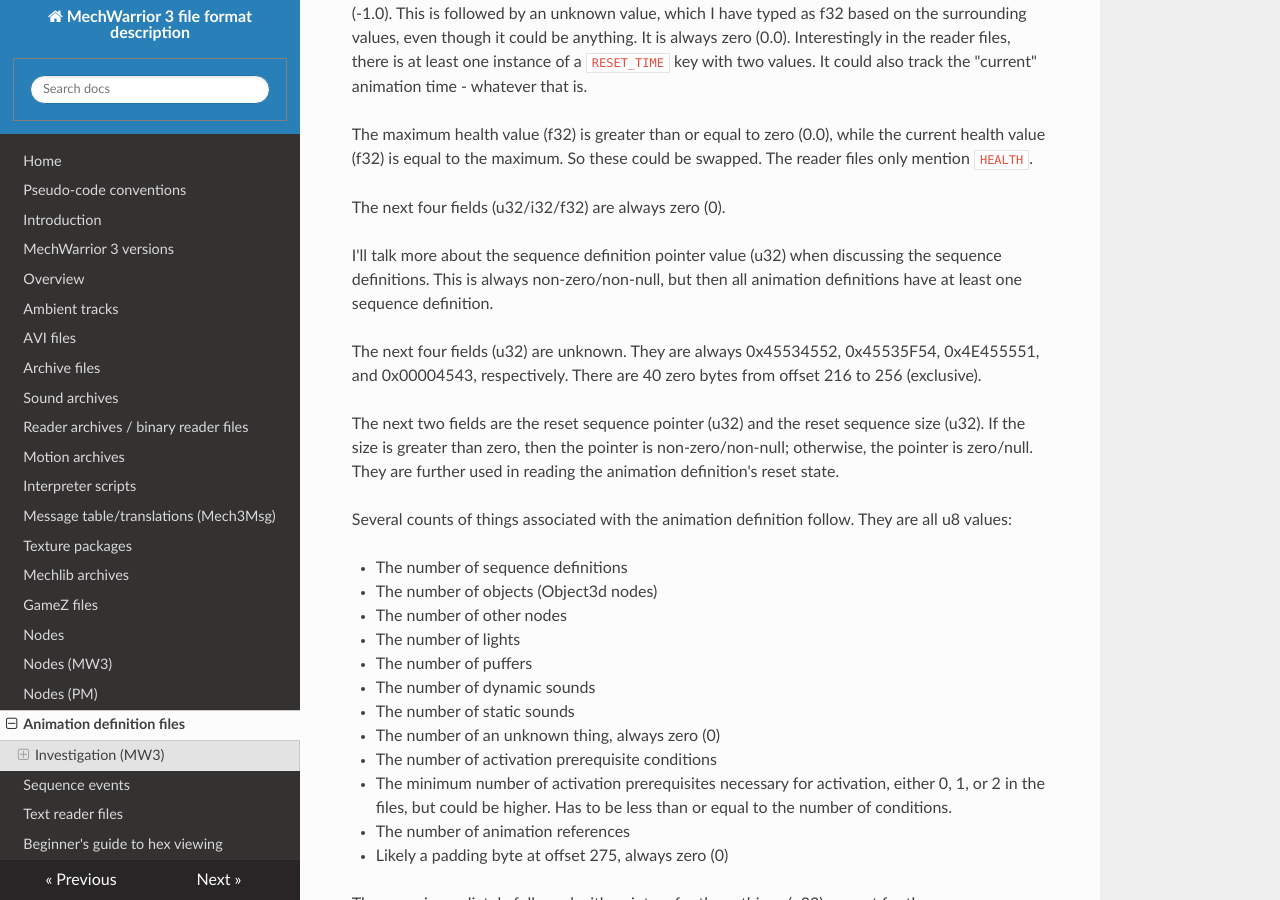
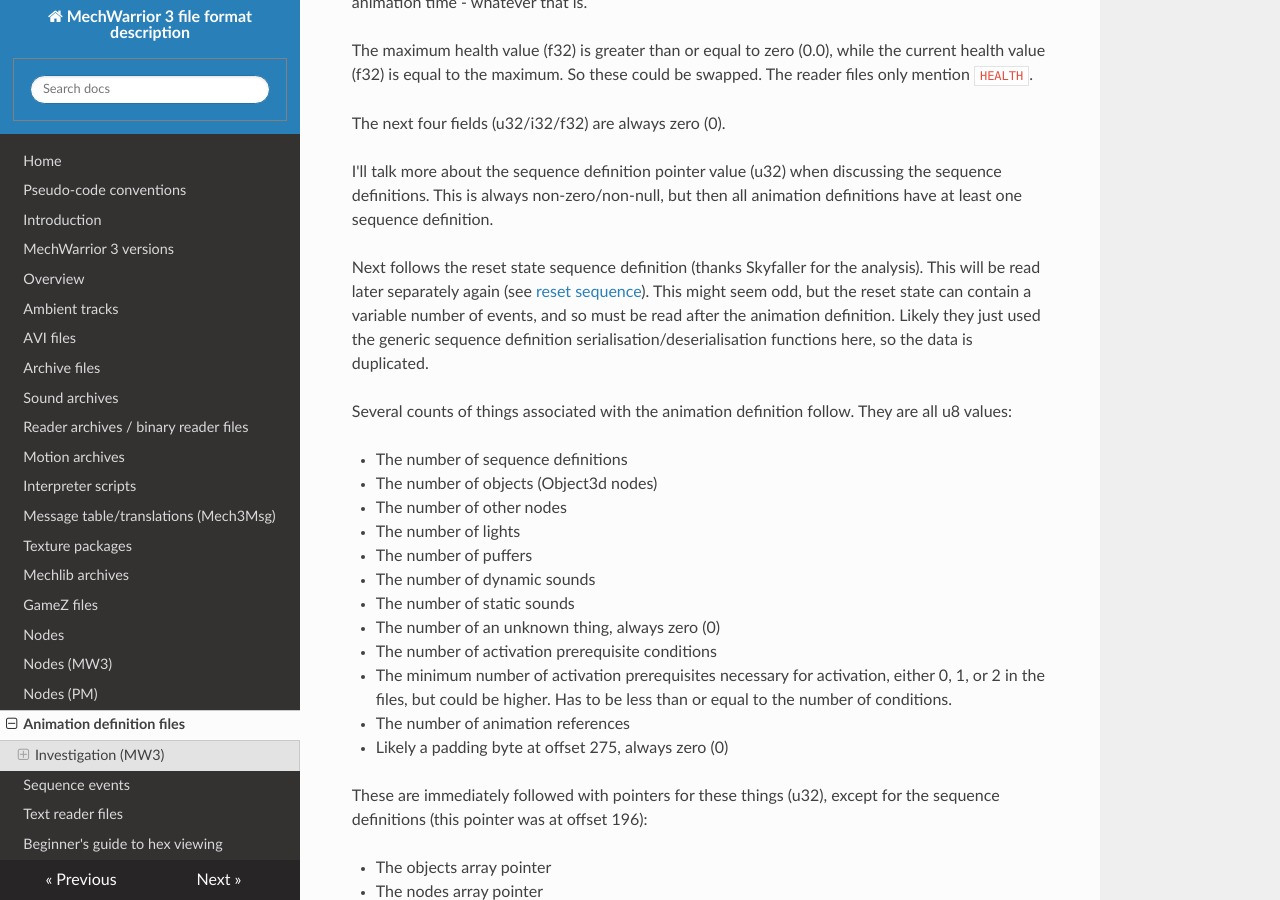
Before and after one commit to TerranMechworks/mech3doc, an MkDocs documentation site: the page built from docs/anim-files.md, in a window 1280 px wide and 900 px high, scrolled down 4853 px. Built offline with MkDocs 1.6.1, drawn with Linux system fonts in a browser that asks for light colours; nearby versions of some CDN libraries; some of the changed text lies outside the part shown.

Commit message:
AnimDef reset state

```diff
--- a/docs/anim-files.md
+++ b/docs/anim-files.md
@@ -108,13 +108,7 @@
     unk188: u32, // always 0
     unk192: u32, // always 0
     sequence_definitions_ptr: u32,
-    unk200: u32, // always 0x45534552
-    unk204: u32, // always 0x45535F54
-    unk208: u32, // always 0x4E455551
-    unk212: u32, // always 0x00004543
-    zero216: [u8; 40], // always 0
-    reset_sequence_ptr: u32,
-    reset_sequence_size: u32,
+    reset_state: SequenceDefinition,
     sequence_definition_count: u8,
     object_count: u8,
     node_count: u8,
@@ -200,9 +194,7 @@
 
 I'll talk more about the sequence definition pointer value (u32) when discussing the sequence definitions. This is always non-zero/non-null, but then all animation definitions have at least one sequence definition.
 
-The next four fields (u32) are unknown. They are always 0x45534552, 0x45535F54, 0x4E455551, and 0x00004543, respectively. There are 40 zero bytes from offset 216 to 256 (exclusive).
-
-The next two fields are the reset sequence pointer (u32) and the reset sequence size (u32). If the size is greater than zero, then the pointer is non-zero/non-null; otherwise, the pointer is zero/null. They are further used in reading the animation definition's reset state.
+Next follows the reset state sequence definition (thanks Skyfaller for the analysis). This will be read later separately again (see [reset sequence](#reset_sequence)). This might seem odd, but the reset state can contain a variable number of events, and so must be read after the animation definition. Likely they just used the generic sequence definition serialisation/deserialisation functions here, so the data is duplicated.
 
 Several counts of things associated with the animation definition follow. They are all u8 values:
 
@@ -420,7 +412,7 @@
 
 The next 20 bytes (at offset 36) are unknown and always zero (0). Finally, the pointer (u32) and size (u32). If the size is zero (0), then the pointer will be zero/null, and no further data is read. This indicates an empty reset sequence. Otherwise, size bytes of sequence event data is read. I'll describe how to read sequence event data shortly.
 
-For the reset sequence, the name will always be `RESET_SEQUENCE`. The flags will always be zero, an initial activation. The pointer will always have the same value as the reset sequence pointer from the animation definition itself, and the size will always have the same value as the reset sequence size from the animation definition itself.
+For the reset sequence, the name will always be `RESET_SEQUENCE`. The flags will always be zero, an initial activation. It will always match the reset state in the animation definition.
 
 ### Sequence definitions
 
```
